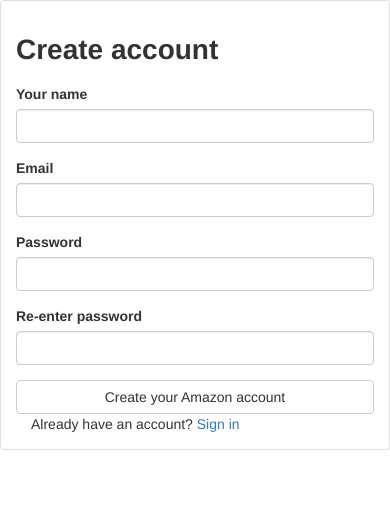
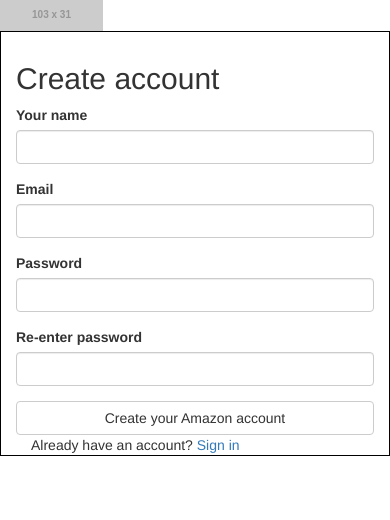
Before and after one commit to mattstermh93/Amaz-Log-In, a Flask app: page /register in a window 390 px wide. Shown: the top 520 px of the page. Run offline with Flask 2, Linux system fonts and the light colour scheme; grey boxes labelled with a size stand in for pictures from a placeholder-image service; some libraries are stand-ins or nearby versions.

Commit message:
adjusted divs, container, added img to register

```diff
--- a/app/static/css/main.css
+++ b/app/static/css/main.css
@@ -116,3 +116,11 @@ p:after {
     left: 0.2em;
     margin-right: -50%;
 }
+
+.top-pad {
+  padding-top: 10px;
+}
+
+.form-border {
+  border: 1px solid black;
+}
--- a/app/templates/register.html
+++ b/app/templates/register.html
@@ -1,22 +1,19 @@
 {% extends 'base.html' %}
 
-{% block title %} Sign in {% endblock %}
+{% block title %} Create your Account {% endblock %}
+
+{% block navbar %}
+<nav>
+  <img src="http://placehold.it/103x31">
+</nav>
+{% endblock %}
 
 {% block app_content %}
-<div class="row">
-  <div class="col-md-4 col-md-offset-4">
-    <div class="container">
-      <div class="row">
-        <div class="col-md-4 offset-md-4 a-box">
-          <h1> Create account </h1>
-          {{ wtf.quick_form(form) }}
-            <span class ="tab">Already have an account? <a href='/login'</a>Sign in
-          </span>
-        </div>
-      </div> <!--end form col -->
-    <div class="col-md-4 offset-md-4">
-  </div>
-</div> <!--end main row -->
-</div> <!--end main container -->
-</div>
+<div class="row container">
+  <div class="col-md-6 form-border top-pad">
+    <h2> Create account </h2>
+      {{ wtf.quick_form(form) }}
+      <span class ="tab">Already have an account? <a href='/login'</a>Sign in </span>
+    </div>
+  </div> <!--end form col -->
 {% endblock %}
```
